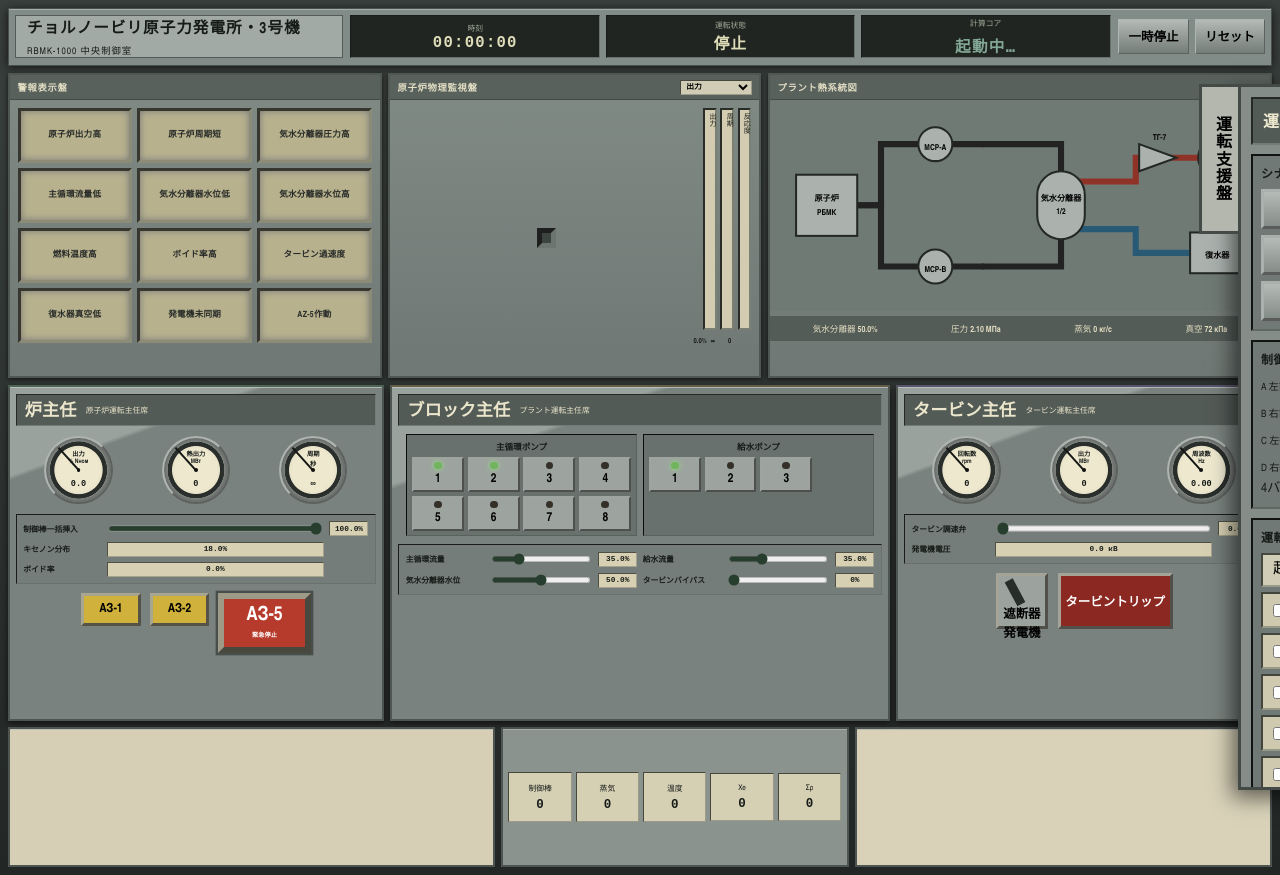
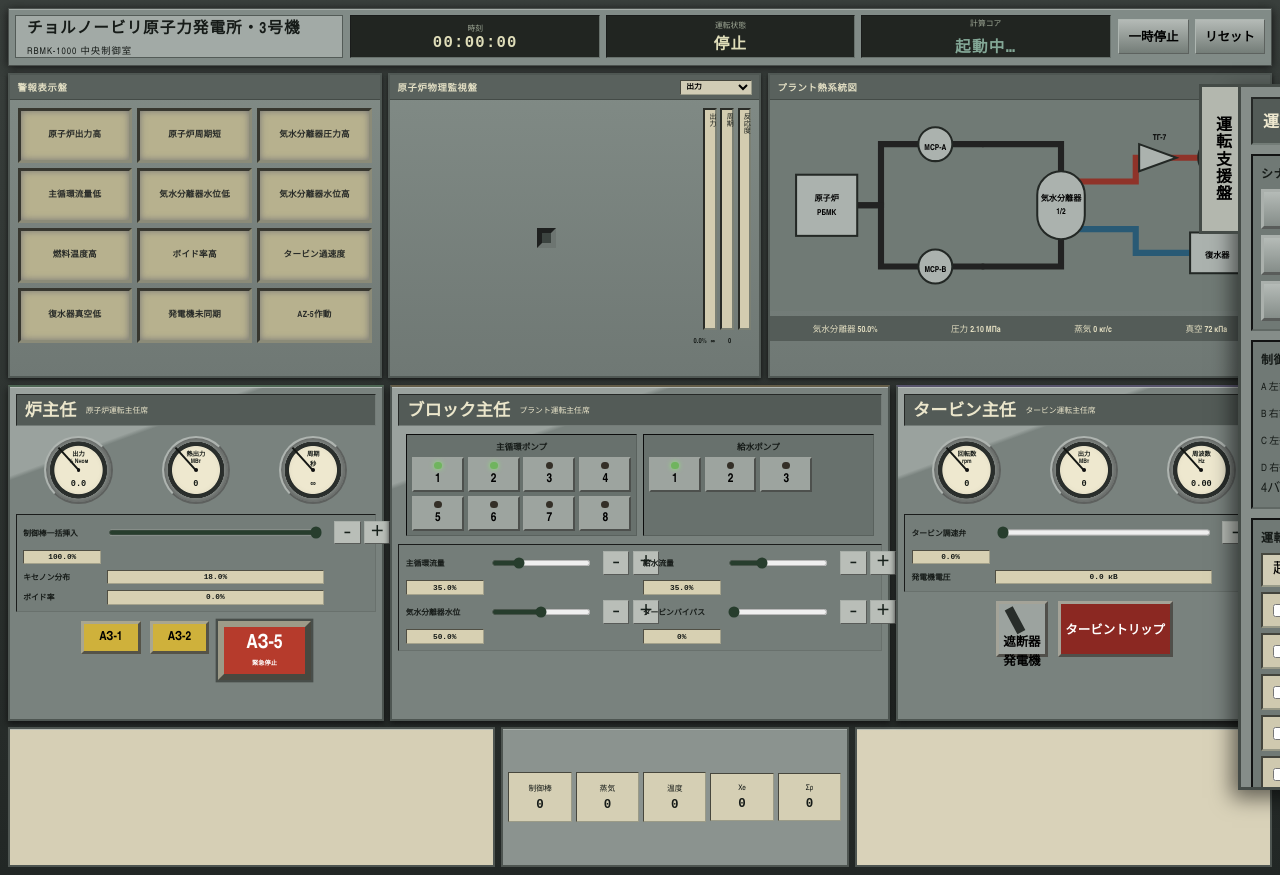
Before and after one commit to sakusdev/Chernobyl-RBMKSimulator, a website built with Vite: page index.html in a window 1280 px wide. Built offline with nearby package versions, Linux system fonts and the light colour scheme.

Commit message:
Load touch control enhancements

```diff
--- a/index.html
+++ b/index.html
@@ -10,6 +10,7 @@
     <link rel="stylesheet" href="/src/client/training-tools.css" />
     <link rel="stylesheet" href="/src/client/mobile-layout-fixes.css" />
     <link rel="stylesheet" href="/src/client/mobile-console.css" />
+    <link rel="stylesheet" href="/src/client/touch-controls.css" />
     <title>RBMK-1000 発電所運転シミュレーター</title>
   </head>
   <body>
@@ -20,5 +21,6 @@
     <script type="module" src="/src/client/operations-suite.ts"></script>
     <script type="module" src="/src/client/training-tools.ts"></script>
     <script type="module" src="/src/client/mobile-console.ts"></script>
+    <script type="module" src="/src/client/touch-controls.ts"></script>
   </body>
 </html>
```
